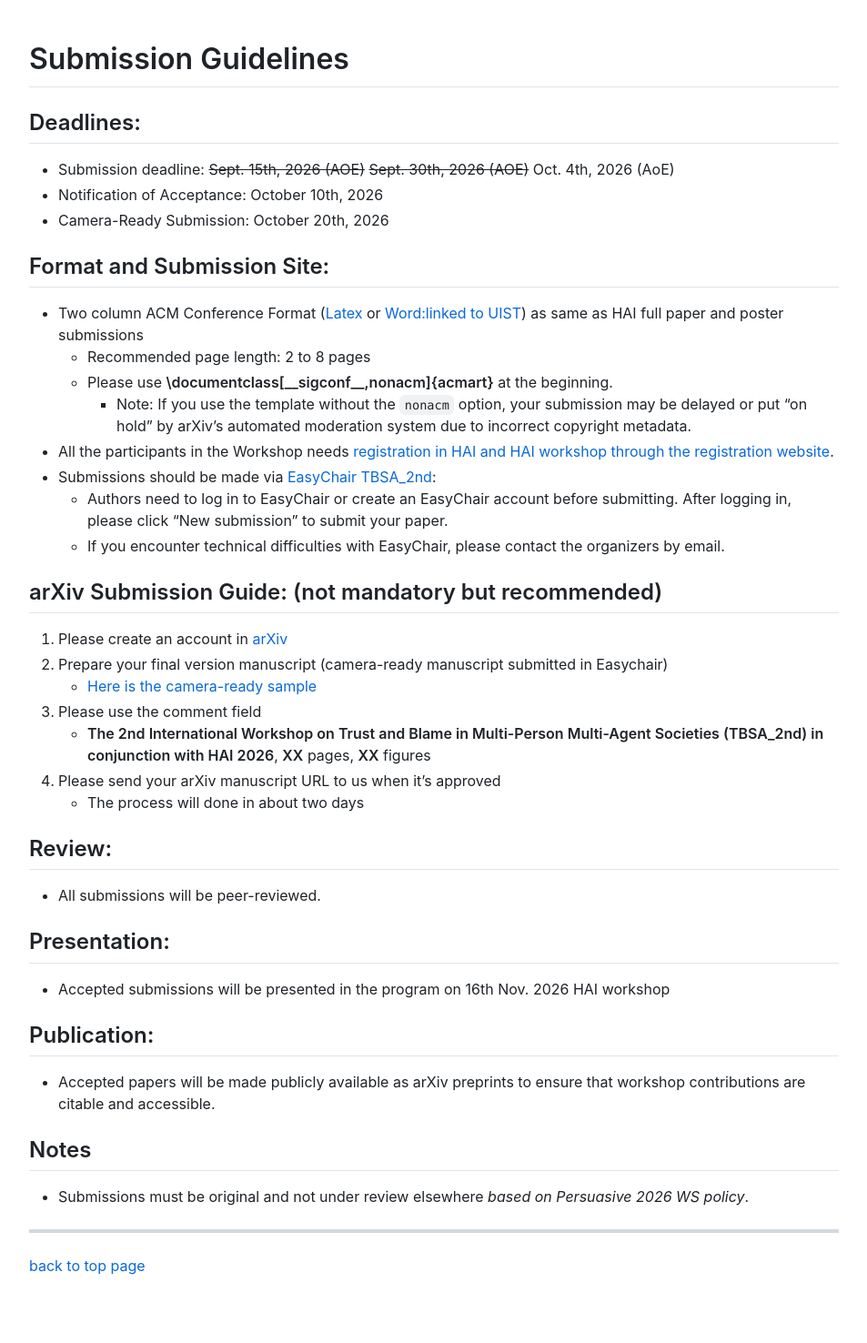
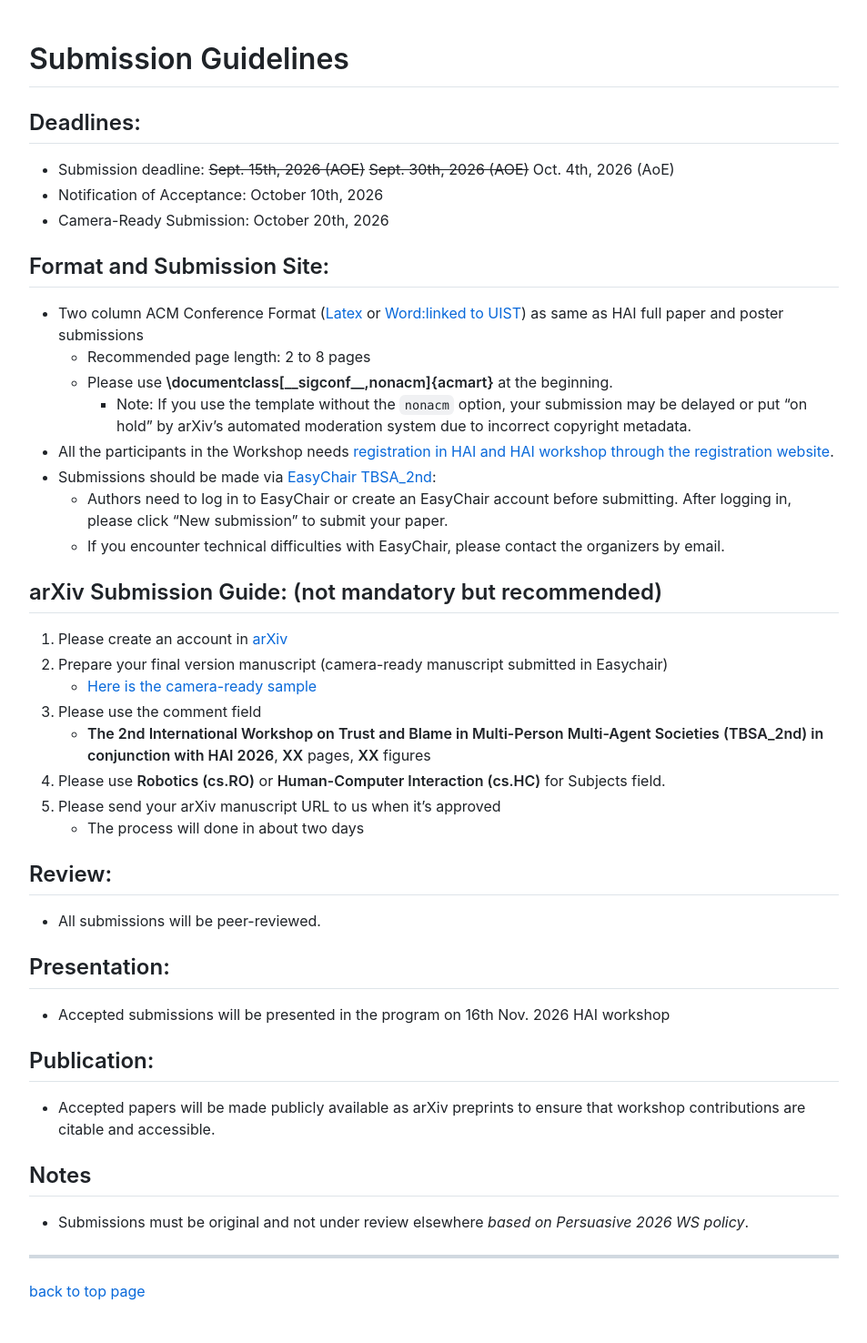
Before and after one commit to virtualcom-designlab/TBSA2026, a Jekyll site: the page built from submission.md, in a window 1280 px wide. Shown: the whole page at 91% size, without its empty margins (163-1116 px from the left). Built offline with Jekyll 4.4.1, drawn with Linux system fonts in a browser that asks for light colours; our own code applies the rules of GitHub Pages for plain Markdown files; before the commit the page ends 1448 px from its top, so only the background shows below that.

Commit message:
Update submission.md

```diff
--- a/submission.md
+++ b/submission.md
@@ -34,6 +34,7 @@ https://easychair.org/conferences/submission_new?a=37559240
     - [Here is the camera-ready sample](https://arxiv.org/pdf/2610.29674)
 3. Please use the comment field
     - **The 2nd International Workshop on Trust and Blame in Multi-Person Multi-Agent Societies (TBSA_2nd) in conjunction with HAI 2026**, __XX__ pages, __XX__ figures
+4. Please use **Robotics (cs.RO)** or **Human-Computer Interaction (cs.HC)** for Subjects field.
 4. Please send your arXiv manuscript URL to us when it's approved
     - The process will done in about two days
 
```
